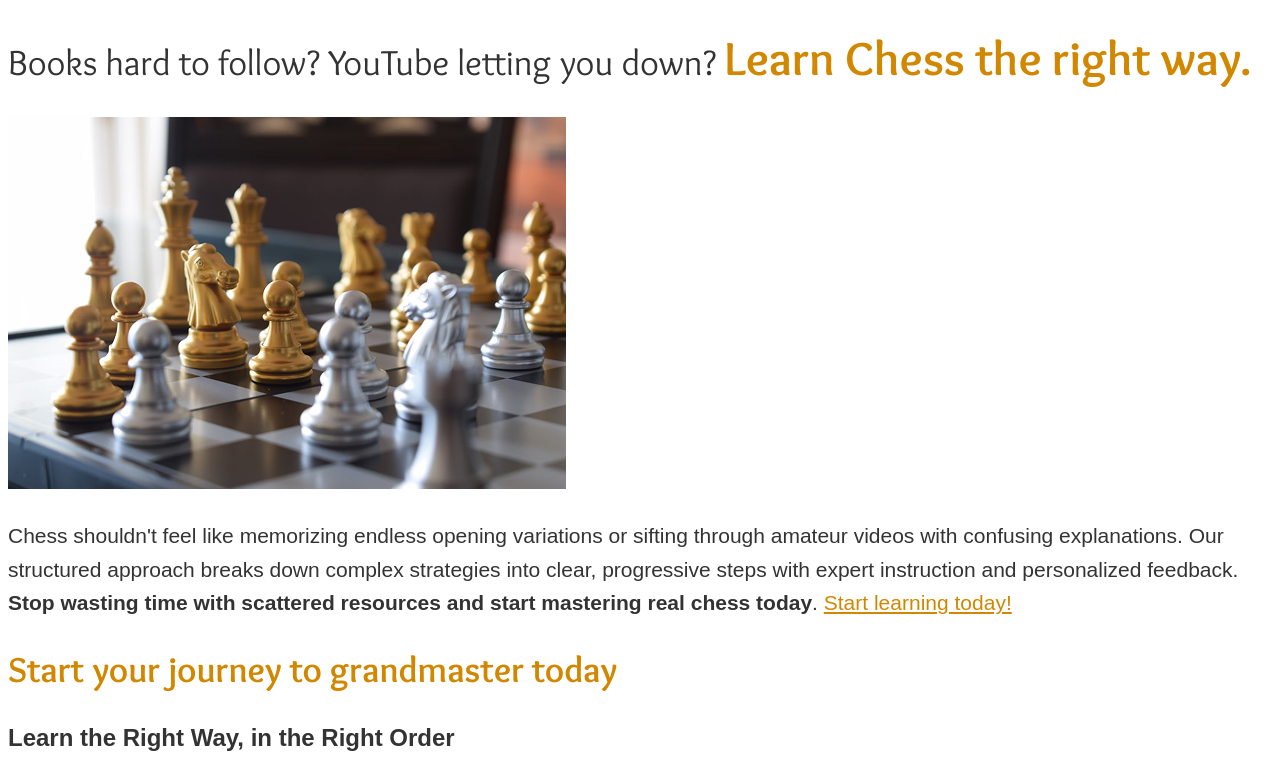
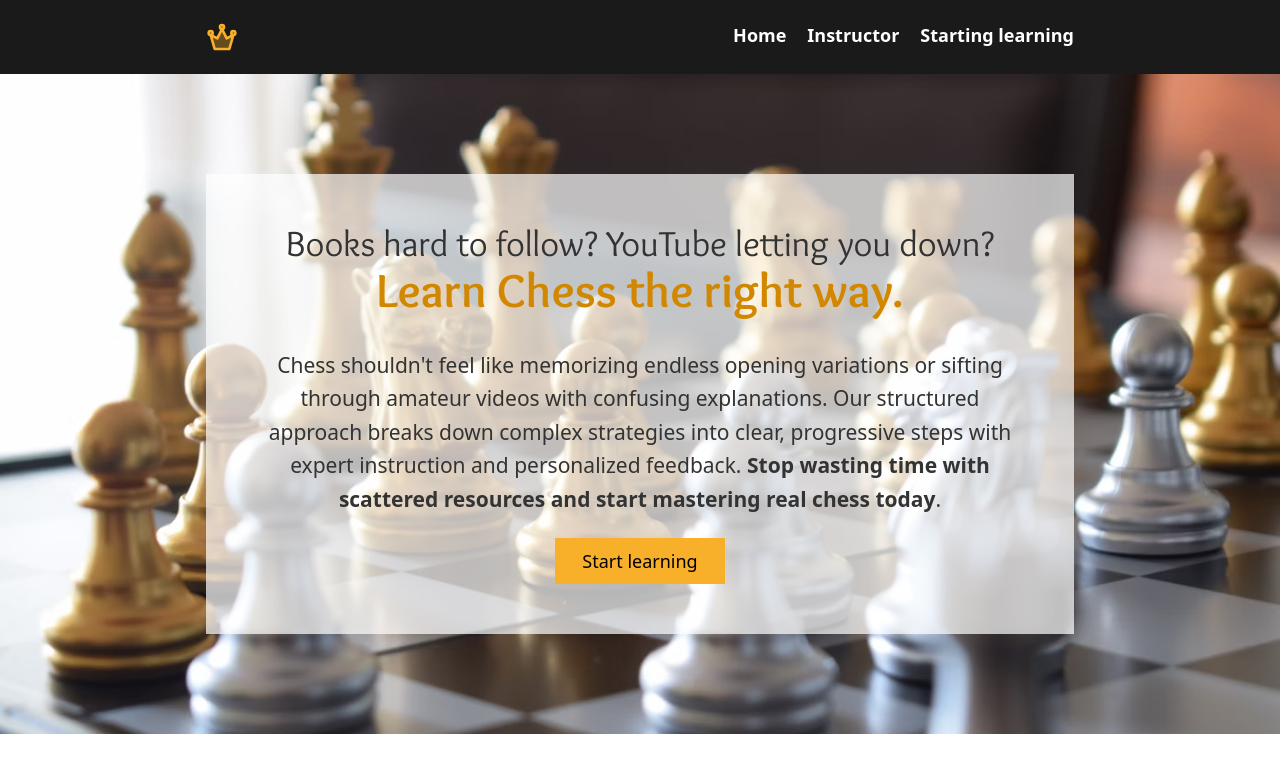
Before and after one commit to marcelo-mazon/chess, a plain HTML site: page index.html in a window 1280 px wide. Shown: the top 761 px of the page. Drawn offline with Linux system fonts and the light colour scheme.

Commit message:
flex and grid stuff

```diff
--- a/index.html
+++ b/index.html
@@ -8,51 +8,85 @@
   </head>
 
   <body>
+    <header class="page-header">
+      <div class="wrapper">
+        <div class="page-header-layout">
+          <img src="./images/crown.svg" />
+          <nav class="primary-nav">
+            <ul>
+              <li><a href="index.html">Home</a></li>
+              <li><a href="instructor.html">Instructor</a></li>
+              <li><a href="#">Starting learning</a></li>
+            </ul>
+          </nav>
+        </div>
+      </div>
+    </header>
     <main>
+      <div class="hero">
+        <div class="wrapper">
+          <div class="hero-content">
             <h1>
-        <span>Books hard to follow? YouTube letting you down? </span>Learn Chess
-        the right way.
+              <span>Books hard to follow? YouTube letting you down? </span>Learn
+              Chess the right way.
             </h1>
-      <img
+            <!-- <img
             src="images/chess-board.jpg"
             alt="A chess board with gold and silver peices"
-      />
+            /> -->
             <p class="lede">
               Chess shouldn't feel like memorizing endless opening variations or
               sifting through amateur videos with confusing explanations. Our
               structured approach breaks down complex strategies into clear,
-        progressive steps with expert instruction and personalized feedback.
+              progressive steps with expert instruction and personalized
+              feedback.
               <strong
-          >Stop wasting time with scattered resources and start mastering real
-          chess today</strong
-        >. <a href="instructor.html">Start learning today!</a>
+                >Stop wasting time with scattered resources and start mastering
+                real chess today</strong
+              >.
             </p>
-
+            <button class="button">Start learning</button>
+          </div>
+        </div>
+      </div>
+      <div class="wrapper">
         <h2>Start your journey to grandmaster today</h2>
+        <div class="three-columns">
+          <div>
             <h3>Learn the Right Way, in the Right Order</h3>
             <p>
-        Our curriculum follows proven chess pedagogy, building from fundamentals
-        to advanced strategy. Each lesson connects naturally to the next, so you
-        always know what to study.
+              Our curriculum follows proven chess pedagogy, building from
+              fundamentals to advanced strategy. Each lesson connects naturally
+              to the next, so you always know what to study.
             </p>
+          </div>
+          <div>
             <h3>Train with Expert Instructors</h3>
             <p>
-        Learn from titled players who break down complex concepts into clear
-        insights. Understand not just what to do, but why it works.
+              Learn from titled players who break down complex concepts into
+              clear insights. Understand not just what to do, but why it works.
             </p>
+          </div>
+          <div>
             <h3>Track Your Progress with Precision</h3>
             <p>
-        Detailed analytics identify your strengths and weaknesses, then adapt
-        your training to focus on what matters most for your improvement.
+              Detailed analytics identify your strengths and weaknesses, then
+              adapt your training to focus on what matters most for your
+              improvement.
             </p>
+          </div>
+        </div>
+      </div>
     </main>
-    <footer>
+    <footer class="page-footer">
+      <div class="wrapper">
         <h2>Ready to Improve Your Chess?</h2>
         <p>
-        Join thousands of students who are already leveling up their game. Start
-        your first lesson today—it's free to get started!.
+          Join thousands of students who are already leveling up their game.
+          Start your first lesson today—it's free to get started!.
           <a href="instructor.html">Start learning today!</a>
         </p>
+      </div>
     </footer>
   </body>
 </html>
--- a/styles/style.css
+++ b/styles/style.css
@@ -9,41 +9,64 @@
   font-weight: bold;
 }
 
+:root {
+  --clr-accent-300: hsl(39 94% 57%);
+  --clr-accent-400: hsl(39 100% 41%);
+  --clr-neutral-100: hsl(0 0% 100%);
+  --clr-neutral-800: hsl(0 0% 20%);
+  --clr-neutral-900: hsl(0 0% 10%);
+
+  --fs-400: 1.125rem;
+  --fs-500: 1.3125rem;
+  --fs-600: 1.5rem;
+  --fs-700: 2.25rem;
+  --fs-800: 3rem;
+
+  --ff-base: system-ui, sans-serif;
+  --ff-accent: Overlock, serif;
+}
+
+* {
+  box-sizing: border-box;
+}
+
 body {
-  color: hsl(0 0% 20%);
-  font-size: 1.125rem;
+  color: var(--clr-neutral-800);
+  font-size: var(--fs-400);
+  margin: 0;
   line-height: 1.6;
-  font-family: sans-serif;
+  font-family: var(--ff-base);
 }
 
 h1,
 h2 {
-  color: hsl(39 100% 41%);
+  color: var(--clr-accent-400);
   line-height: 1.1;
-  font-family: Overlock;
+  font-family: var(--ff-accent);
   font-weight: 700;
 }
 
 h1 {
-  font-size: 3rem;
+  font-size: var(--fs-800);
 }
 
 h2 {
-  font-size: 2.25rem;
+  font-size: var(--fs-700);
 }
 
 h3 {
-  font-size: 1.5rem;
+  font-size: var(--fs-600);
 }
 
 h1 span {
-  color: hsl(0 0% 20%);
+  display: block;
+  color: var(--clr-neutral-800);
   font-size: 0.75em;
   font-weight: 400;
 }
 
 a {
-  color: hsl(39 100% 41%);
+  color: var(--clr-accent-400);
 }
 
 a:hover,
@@ -51,6 +74,99 @@ a:focus-visible {
   color: inherit;
 }
 
+button {
+  font: inherit;
+}
+
+.button {
+  background-color: var(--clr-accent-300);
+  border: 0;
+  padding: 0.5em 1.5em;
+}
+
+.button:hover,
+.button:focus-visible {
+  background-color: var(--clr-neutral-800);
+  color: var(--clr-neutral-100);
+}
+
 .lede {
-  font-size: 1.3125rem;
+  font-size: var(--fs-500);
 }
+
+.page-header {
+  padding-block: 21px;
+  background-color: var(--clr-neutral-900);
+}
+
+.page-header-layout {
+  display: flex;
+  flex-wrap: wrap;
+  gap: 21px;
+  justify-content: space-between;
+}
+
+.primary-nav ul {
+  display: flex;
+  flex-wrap: wrap;
+  gap: 21px;
+  list-style: none;
+  margin: 0;
+  padding: 0;
+}
+
+.primary-nav a {
+  font-weight: 700;
+  color: var(--clr-neutral-100);
+  text-decoration: none;
+}
+
+.primary-nav a:hover,
+.primary-nav a:focus-visible {
+  color: var(--clr-accent-300);
+}
+
+.hero {
+  background-color: var(--clr-accent-400);
+  background-image: url("../images/chess-bg.jpg");
+  background-size: cover;
+  padding: 100px;
+  padding-inline: 1rem;
+  text-align: center;
+}
+
+.hero-content {
+  padding: 50px;
+  background-color: hsl(0 0% 100% /0.7);
+}
+
+.hero-content > :first-child {
+  margin-block-start: 0;
+}
+
+.hero-content > :last-child {
+  margin-block-end: 0;
+}
+
+.page-footer {
+  background-color: var(--clr-neutral-800);
+  background-image: linear-gradient(var(--clr-neutral-800), black);
+  padding: 100px;
+  color: var(--clr-neutral-100);
+  text-align: center;
+}
+
+.wrapper {
+  padding-inline: 1rem;
+  max-width: 900px;
+  margin-inline: auto;
+}
+
+.three-columns {
+  display: grid;
+  gap: 21px;
+
+  @media (width > 720px) {
+    grid-template-columns: repeat(3, 1fr);
+  }
+}
```
Also changed, not shown: images/chess-bg.jpg (added), images/chess-board.jpg (deleted), images/crown.svg (added), 1 other file. Lines whose indentation alone changed are shown as unchanged.
